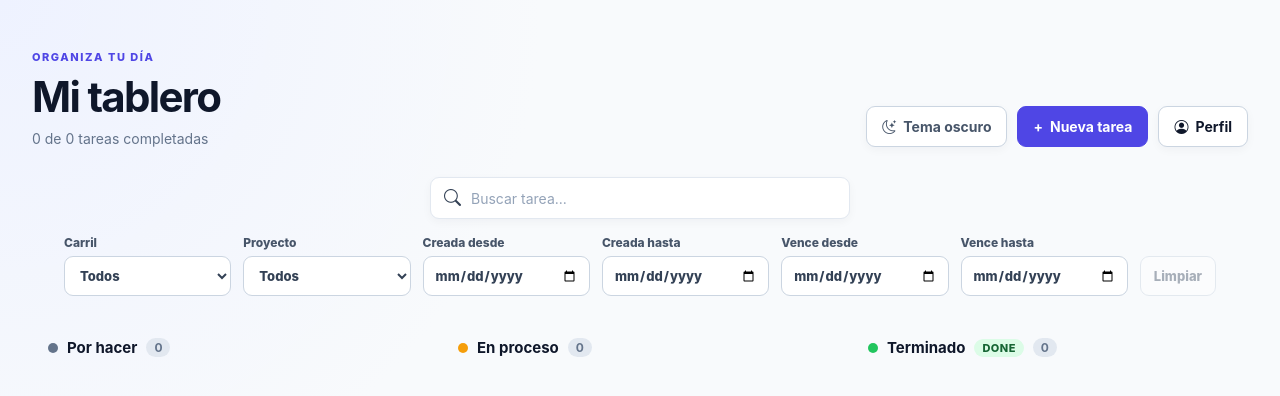
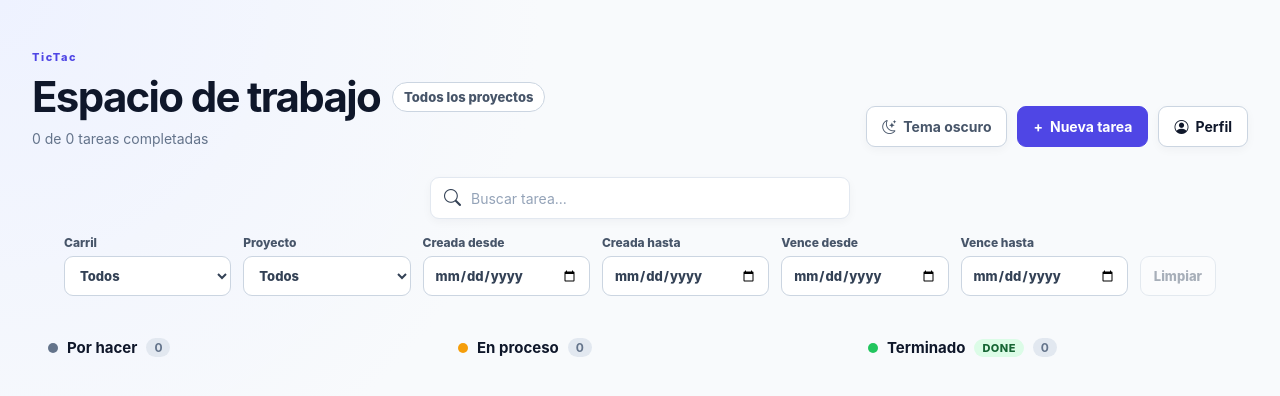
Before and after one commit to StevenSanchezEs/TicTac, a React (Create React App) app: page / in a window 1280 px wide. Shown: the top 396 px of the page. Built offline with nearby package versions, Linux system fonts and the light colour scheme.

Commit message:
feat: agragar funcionalidad para cambiar titulo de espacio de trabajo seleccionado, titulo principa

```diff
--- a/src/App.css
+++ b/src/App.css
@@ -8,6 +8,8 @@
 .appHeader { max-width: 1280px; margin: 0 auto; display: flex; justify-content: space-between; gap: 24px; align-items: flex-end; }
 .eyebrow { color: var(--primary); font-size: 11px; font-weight: 800; letter-spacing: .14em; margin-bottom: 7px; }
 .appHeader h1 { font-size: clamp(30px, 4vw, 42px); color: var(--text); letter-spacing: -.04em; }
+.workspaceTitle { display: flex; align-items: center; gap: 12px; flex-wrap: wrap; }
+.workspaceTitle span { max-width: min(420px, 100%); border: 1px solid var(--border-strong); border-radius: 999px; padding: 6px 11px; color: var(--muted-strong); background: var(--surface); font-size: 13px; font-weight: 800; overflow-wrap: anywhere; }
 .headerActions { display: flex; gap: 10px; flex-wrap: wrap; }
 .primaryButton, .secondaryButton, .themeButton, .profileButton { display: inline-flex; align-items: center; justify-content: center; gap: 7px; padding: 11px 15px; border-radius: 9px; font: inherit; font-size: 14px; font-weight: 700; cursor: pointer; transition: background-color .15s ease, border-color .15s ease, color .15s ease, transform .15s ease; }
 .primaryButton { color: #fff; background: var(--primary); border: 1px solid var(--primary); }
@@ -32,6 +34,7 @@
 @media (max-width: 650px) {
   .appShell { padding: 32px 18px 88px; }
   .appHeader { align-items: flex-start; flex-direction: column; }
+  .workspaceTitle { align-items: flex-start; flex-direction: column; gap: 8px; }
   .headerActions { width: 100%; }
   .headerActions button { flex: 1; }
   .board { margin-top: 22px; gap: 14px; }
--- a/src/App.js
+++ b/src/App.js
@@ -58,6 +58,8 @@ function App() {
   const [theme, setTheme] = useState(() => localStorage.getItem('tictac-theme') || 'light');
   const [settingsSection, setSettingsSection] = useState('lanes');
   const isDarkTheme = theme === 'dark';
+  const selectedProject = projects.find(project => project.id === filters.projectId);
+  const workspaceLabel = selectedProject?.name || (filters.projectId === 'none' ? 'Sin proyecto' : 'Todos los proyectos');
 
   useEffect(() => {
     document.documentElement.dataset.theme = theme;
@@ -83,8 +85,11 @@ function App() {
     <main className="appShell">
       <header className="appHeader">
         <div>
-          <p className="eyebrow">ORGANIZA TU DÍA</p>
-          <h1>Mi tablero</h1>
+          <p className="eyebrow">TicTac</p>
+          <div className="workspaceTitle">
+            <h1>Espacio de trabajo</h1>
+            <span>{workspaceLabel}</span>
+          </div>
           <TodoCounter completed={loading ? 0 : completedTodos} total={loading ? 0 : totalTodos}/>
         </div>
         <div className="headerActions">
```
